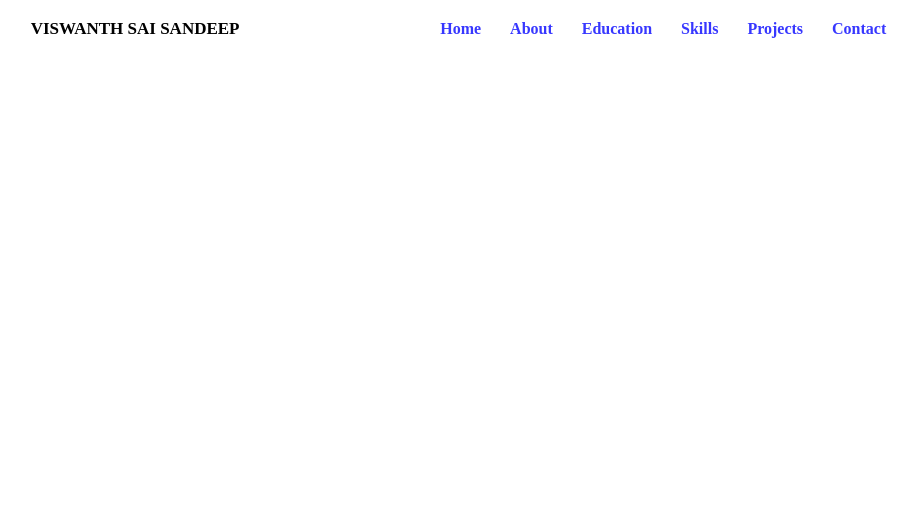
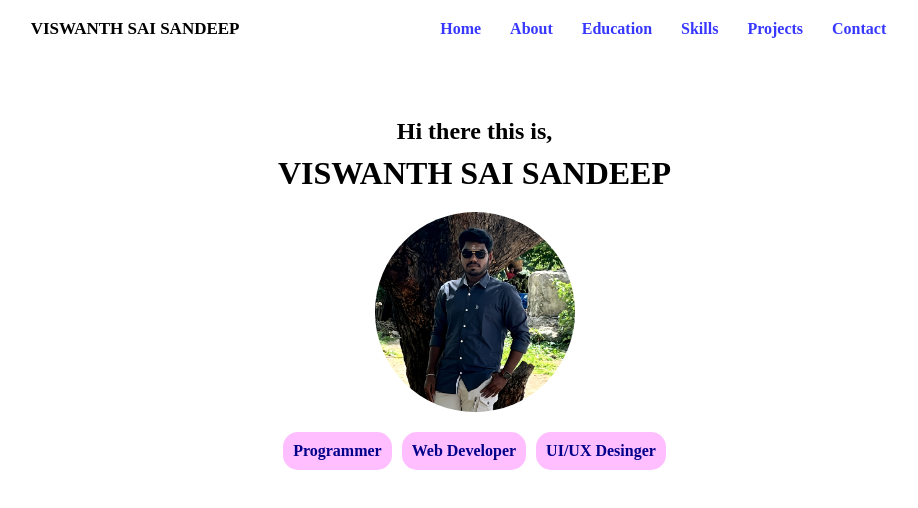
Before and after one commit to ViswanathSaiSandeep/Personal-Portfolio, a plain HTML site: page index.html in a window 1280 px wide. Shown: the whole page, without its empty margins (178-1096 px from the left). Drawn offline with Linux system fonts and the light colour scheme; a web font is replaced by a local one.

Commit message:
landing page creation

```diff
--- a/index.html
+++ b/index.html
@@ -8,6 +8,7 @@
   <link rel="stylesheet" href="style.css">
 </head>
 <body>
+  <!--NAV BAR-->
   <nav class="nav-bar">
     <div class="name">VISWANTH SAI SANDEEP</div>
     <nav class="menu" id="menu">
@@ -21,6 +22,19 @@
     <button class="huburger" onclick="toggleMenu()">☰</button>
   </nav>
 
+  <!--LANDING-PAGE-->
+
+  <div class="landing-page">
+    <h2 class="welcome">Hi there this is,</h2>
+    <h1 class="highlight">VISWANTH SAI SANDEEP</h1>
+    <img class="profile" src="profile1.jpg" alt="">
+    <nav class="skill">
+      <a class="profdisp">Programmer</a>
+      <a class="profdisp">Web Developer</a>
+      <a class="profdisp">UI/UX Desinger</a>
+    </nav>
+  </div>
+
   <script src="script.js"></script>
 </body>
 </html>
--- a/style.css
+++ b/style.css
@@ -41,6 +41,7 @@ html{
   background-color: white;
   border: none;
 }
+/*Nav Pane Mobile*/
 @media(max-width: 650px){
   .menu{
     flex-direction: column;
@@ -68,3 +69,30 @@ html{
       display: block;
     }
 }
+
+.landing-page{
+  display: flex;
+  flex-direction: column;
+  gap: 10px;
+  justify-content: center;
+  align-items: center;
+  margin: 60px 0 0 25px;
+}
+.profile{
+  margin-top: 10px;
+  width: 200px;
+  border-radius: 250px;
+  justify-self: center;
+}
+.skill{
+  display: flex;
+  gap: 10px;
+}
+.profdisp{
+  background: rgb(255, 190, 255);
+  color: darkblue;
+  font-weight: 600;
+  padding: 10px;
+  border-radius: 15px;
+  margin-top: 10px;
+}
```
Also changed, not shown: profile1.jpg (added).
